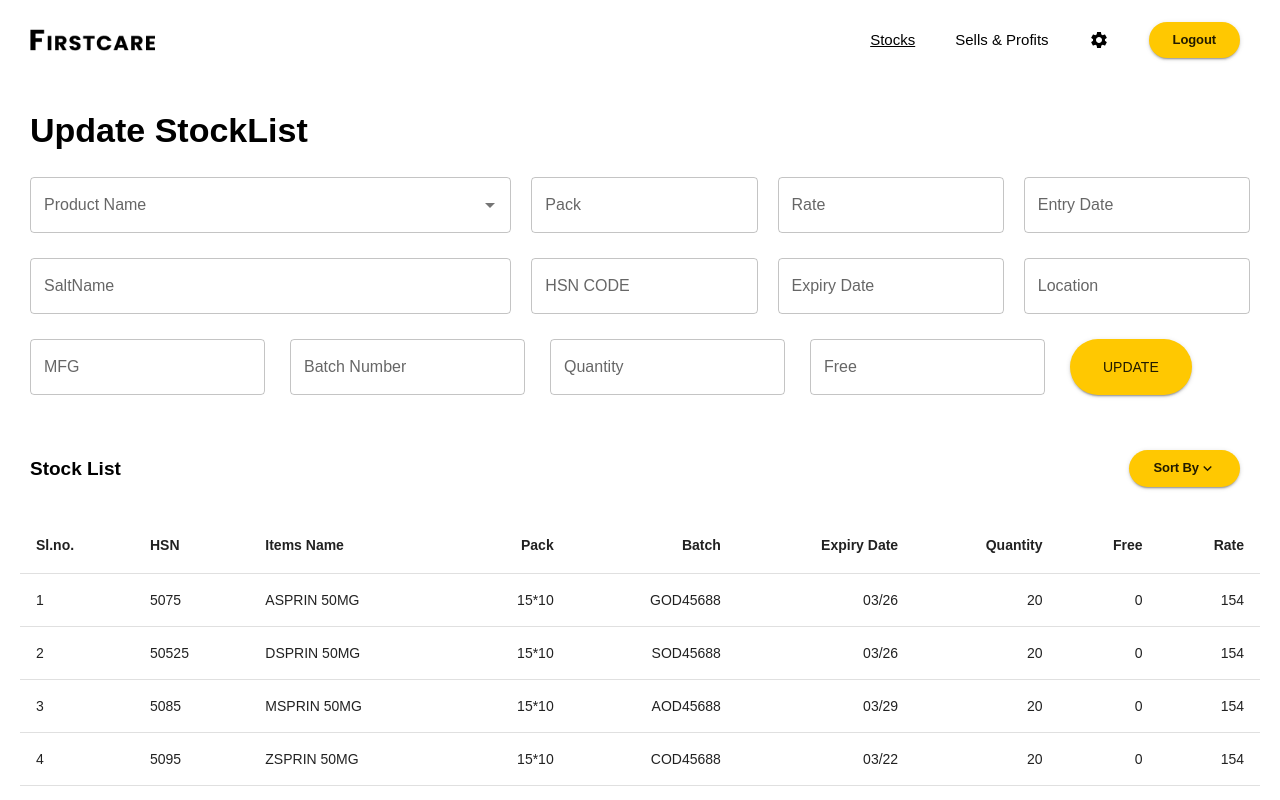
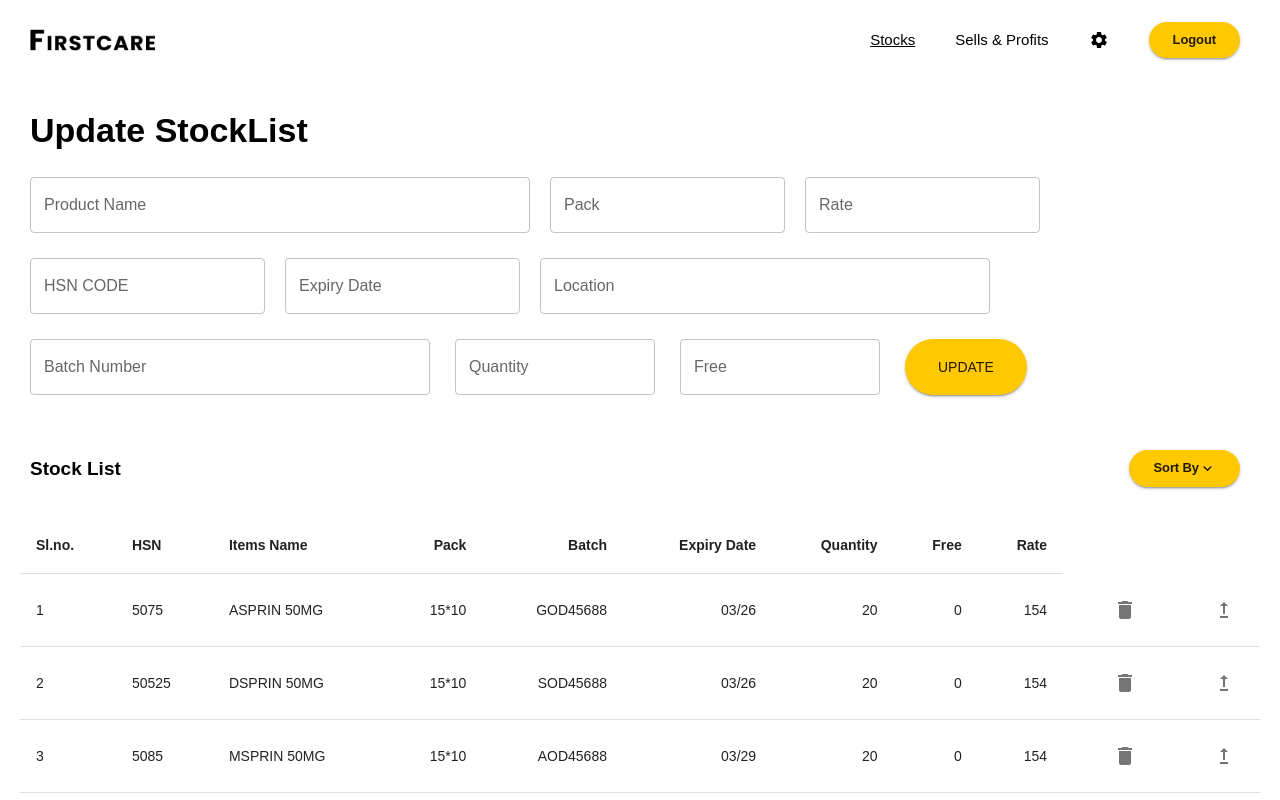
Before and after one commit to TusharPani14/FirstCare, a React (Create React App) app in the folder frontend/: page /update in a window 1280 px wide. Shown: the top 800 px of the page. Built offline with nearby package versions, Linux system fonts and the light colour scheme.

Commit message:
Delete and Update Option added

```diff
--- a/frontend/package.json
+++ b/frontend/package.json
@@ -18,6 +18,7 @@
     "react-dom": "^18.2.0",
     "react-router-dom": "^6.11.2",
     "react-scripts": "5.0.1",
+    "react-toastify": "^9.1.3",
     "web-vitals": "^2.1.4"
   },
   "scripts": {
--- a/frontend/src/Pages/AdminPages/StockTable.js
+++ b/frontend/src/Pages/AdminPages/StockTable.js
@@ -7,6 +7,7 @@ import TableContainer from "@mui/material/TableContainer";
 import TableHead from "@mui/material/TableHead";
 import TableRow from "@mui/material/TableRow";
 import Paper from "@mui/material/Paper";
+
 
 const StockTable = ({DataArray}) => {
   return (
--- a/frontend/src/Pages/AdminPages/UpdateStock.js
+++ b/frontend/src/Pages/AdminPages/UpdateStock.js
@@ -1,20 +1,28 @@
 import React, { useState } from "react";
-import { Box, Stack, Typography, TextField,Button} from "@mui/material";
+import { Box, Stack, Typography, TextField,Button, IconButton} from "@mui/material";
 import MenuItem from "@mui/material/MenuItem";
 import Menu from "@mui/material/Menu";
 import { Data } from "../../Utils/TrialData";
 import { CustYellowButton } from "../../Utils/Theme";
 import AdminHeader from "./AdminHeader";
 import KeyboardArrowDownIcon from '@mui/icons-material/KeyboardArrowDown';
-import StockTable from "../AdminPages/StockTable";
+import DeleteIcon from '@mui/icons-material/Delete';
+import UpgradeIcon from '@mui/icons-material/Upgrade';
 import StockSortAlgo from "../../Utils/StockSortAlgo";
 import { AdapterDayjs } from '@mui/x-date-pickers/AdapterDayjs';
 import { LocalizationProvider } from '@mui/x-date-pickers/LocalizationProvider';
 import { DatePicker } from '@mui/x-date-pickers/DatePicker';
-
-import Autocomplete from "@mui/material/Autocomplete";
-
-
+import Table from "@mui/material/Table";
+import TableBody from "@mui/material/TableBody";
+import TableCell from "@mui/material/TableCell";
+import TableContainer from "@mui/material/TableContainer";
+import TableHead from "@mui/material/TableHead";
+import TableRow from "@mui/material/TableRow";
+import Paper from "@mui/material/Paper";
+import Modal from '@mui/material/Modal';
+import { Data as info} from "../../Utils/TrialData";
+import { ToastContainer, toast } from 'react-toastify';
+import 'react-toastify/dist/ReactToastify.css';
 const UpdateStock = () => {
 
   // sorting function start
@@ -32,30 +40,50 @@ const UpdateStock = () => {
   const handleClose2 = () => {
     setAnchorEl2(null);
   };
-  const medicine = [
-    { label: "parcetamol", year: 1994 },
-    { label: "dolo", year: 1972 },
-    { label: "azithromycine", year: 1974 },
-  ];
+
 
 
   const [pname, setPname] = useState("");
   const [pack,setPack] = useState("")
   const [rate,setRate] = useState("")
-  const [date,setDate] = useState(null)
-  const [saltname,setSaltname] = useState("")
   const [hsn,setHsn] = useState("")
   const [expiry,setExpiry] = useState(null)
   const [location,setLocation] = useState("")
-  const [mfg,setMfg] = useState("")
   const [batch,setBatch] = useState("")
   const [quantity,setQuantity] = useState("")
   const [free,setFree] = useState("")
 
 function Update(){
-    console.log(pname,pack,rate,date.$d,saltname,hsn,location,mfg,batch,quantity,free,expiry.$d)
+    console.log(pname,pack,rate,hsn,location,batch,quantity,free,expiry.$d)
 }
 
+function upgrade(row){
+  setPname(row.name)
+  setPack(row.pack)
+  setBatch(row.batch)
+  setQuantity(row.quantity)
+  setFree(row.free)
+  setRate(row.rate)
+  setHsn(row.hsn)
+}
+
+const [open, setOpen] = React.useState(false);
+const handleOpen = () => setOpen(true);
+const handleClose = () => setOpen(false);
+const showToastMessage = () => {
+  toast.success('Deleted Sucessfully !', {
+      position: toast.POSITION.TOP_RIGHT
+  });
+};
+function remove(row){
+  handleOpen()
+
+
+}
+function dataDelete(){
+  showToastMessage()
+ setOpen(false)
+}
   return (
     <>
       <Box>
@@ -66,18 +94,13 @@ function Update(){
 
        <Stack gap="25px">
         <Stack sx={{flexDirection:{xs:"coloumn",sm:"row"},gap:"20px"}}>
-        <Autocomplete
-             disablePortal
-             id="combo-box-demo"
-             options={medicine}
-             sx={{ width: 500 }}
-             onInputChange={(event, pname) => {
-               setPname(pname);
-             }}
-             renderInput={(params) => (
-               <TextField {...params} label="Product Name" />
-             )}
-           />
+
+        <TextField
+           label="Product Name"
+           value={pname}
+           onChange={(e)=>setPname(e.target.value)}
+           sx={{width:500}}
+         />
             <TextField
            label="Pack"
            value={pack}
@@ -88,21 +111,8 @@ function Update(){
            value={rate}
            onChange={(e)=>setRate(e.target.value)}
          />
-          <LocalizationProvider dateAdapter={AdapterDayjs}>
-        <DatePicker
-        label="Entry Date"
-          value={date}
-          onChange={(neWValue) => setDate(neWValue)}
-        />
-    </LocalizationProvider>
         </Stack>
         <Stack sx={{flexDirection:{xs:"coloumn",sm:"row"},gap:"20px"}}>
-        <TextField
-           label="SaltName"
-           value={saltname}
-           sx={{width:500}}
-           onChange={(e)=>setSaltname(e.target.value)}
-         />
          <TextField
            label="HSN CODE"
            value={hsn}
@@ -115,38 +125,38 @@ function Update(){
           onChange={(neWValue) => setExpiry(neWValue)}
         />
     </LocalizationProvider>
-         <TextField
+    <TextField
            label="Location"
            value={location}
            onChange={(e)=>setLocation(e.target.value)}
+           sx={{width:450}}
          />
         </Stack>
         <Stack sx={{flexDirection:{xs:"coloumn",sm:"row"},gap:"25px"}}>
-        <TextField
-           label="MFG"
-           value={mfg}
-           onChange={(e)=>setMfg(e.target.value)}
-         />
+
          <TextField
            label="Batch Number"
            value={batch}
            onChange={(e)=>setBatch(e.target.value)}
+           sx={{width:400}}
          />
          <TextField
            label="Quantity"
            value={quantity}
            onChange={(e)=>setQuantity(e.target.value)}
+           sx={{width:200}}
          />
          <TextField
            label="Free"
            value={free}
            onChange={(e)=>setFree(e.target.value)}
+           sx={{width:200}}
          />
-
          <Button variant="contained" color="primary" sx={{maxWidth:"200px",padding:"16px 33px",borderRadius:"42px"}} onClick={Update} >
             Update
           </Button>
         </Stack>
+
        </Stack>
 
      </Stack>
@@ -246,8 +256,94 @@ function Update(){
         </Stack>
 
         {/*Table */}
-        <StockTable DataArray={NewData} />
+        <Box sx={{ padding: "15px 20px" }}>
+          <TableContainer component={Paper} elevation={0}>
+            <Table sx={{ minWidth: 650 ,}} aria-label="simple table">
+              <TableHead>
+                <TableRow>
+                  <TableCell sx={{ fontWeight: "600",fontSize: { xl: "22px" }, }}>Sl.no.</TableCell>
+                  <TableCell sx={{ fontWeight: "600",fontSize: { xl: "22px" }, }}>HSN</TableCell>
+                  <TableCell sx={{ fontWeight: "600",fontSize: { xl: "22px" }, }}>Items Name</TableCell>
+                  <TableCell sx={{ fontWeight: "600",fontSize: { xl: "22px" }, }} align="right">
+                    Pack
+                  </TableCell>
+                  <TableCell sx={{ fontWeight: "600",fontSize: { xl: "22px" }, }} align="right">
+                    Batch
+                  </TableCell>
+                  <TableCell sx={{ fontWeight: "600",fontSize: { xl: "22px" }, }} align="right">
+                    Expiry Date
+                  </TableCell>
+                  <TableCell sx={{ fontWeight: "600",fontSize: { xl: "22px" }, }}align="right">
+                    Quantity
+                  </TableCell>
+                  <TableCell sx={{ fontWeight: "600",fontSize: { xl: "22px" }, }}align="right">
+                    Free
+                  </TableCell>
+                  <TableCell sx={{ fontWeight: "600",fontSize: { xl: "22px" }, }} align="right">
+                    Rate
+                  </TableCell>
+                </TableRow>
+              </TableHead>
+              <TableBody>
+                {info.map((row,index) => (
+                  <TableRow
+                    key={index}
+                    sx={{ "&:last-child td, &:last-child th": { border: 0 } }}
+                  >
+                    <TableCell sx={{fontSize: { xl: "20px" }, }}>{index+1}</TableCell>
+                    <TableCell sx={{ fontSize: { xl: "20px" },marginLeft: "-10px" }} align="left">
+                      {row.hsn}
+                    </TableCell>
+                    <TableCell sx={{fontSize: { xl: "20px" }, }}>{row.name}</TableCell>
+
+                    <TableCell sx={{fontSize: { xl: "20px" }, }} align="right">{row.pack}</TableCell>
+                    <TableCell sx={{fontSize: { xl: "20px" }, }} align="right">{row.batch}</TableCell>
+                    <TableCell sx={{fontSize: { xl: "20px" }, }} align="right">{row.expiry}</TableCell>
+                    <TableCell sx={{fontSize: { xl: "20px" }, }} align="right">{row.quantity}</TableCell>
+                    <TableCell sx={{fontSize: { xl: "20px" }, }} align="right">{row.free}</TableCell>
+                    <TableCell sx={{fontSize: { xl: "20px" }, }} align="right">{row.rate}</TableCell>
+                    <TableCell align="right"><IconButton><DeleteIcon onClick={()=>remove(row)}/></IconButton></TableCell>
+                    <TableCell align="right"><IconButton><UpgradeIcon onClick={()=>upgrade(row)}/></IconButton></TableCell>
+                  </TableRow>
+                ))}
+              </TableBody>
+            </Table>
+          </TableContainer>
+        </Box>
       </Box>
+      <div>
+      <Modal
+        open={open}
+        onClose={handleClose}
+        aria-labelledby="modal-modal-title"
+        aria-describedby="modal-modal-description"
+      >
+        <Box sx={{
+ position: 'absolute',
+ top: '50%',
+ left: '50%',
+ transform: 'translate(-50%, -50%)',
+ width: 400,
+ bgcolor: 'background.paper',
+ border: '2px solid #000',
+ boxShadow: 24,
+ p: 4,
+        }}>
+          <Typography id="modal-modal-title" variant="h6" component="h2" mb="15px">
+            Are you sure want to Delete
+          </Typography>
+         <Stack direction="row" gap="10px">
+          <Button variant="contained" color="primary" onClick={()=>setOpen(false)}>
+            Cancel
+          </Button>
+          <Button variant="contained" color="primary" onClick={()=>dataDelete()}>
+            Confirm
+          </Button>
+         </Stack>
+        </Box>
+      </Modal>
+      <ToastContainer />
+    </div>
     </>
   );
 };
--- a/frontend/src/Pages/UserPages/Bill.js
+++ b/frontend/src/Pages/UserPages/Bill.js
@@ -19,9 +19,9 @@ export default function Bill(){
   }
 
   const medicine = [
-    { label: "parcetamol", year: 1994 },
-    { label: "dolo", year: 1972 },
-    { label: "azithromycine", year: 1974 },
+    { pname: "parcetamol"},
+    { pname: "dolo"},
+    { pname: "azithromycine"},
   ];
 
   const [data,setData] = useState([])
```
Also changed, not shown: 1 other file (tests, documents, lock files or other folders).
